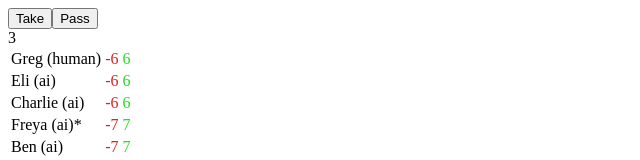
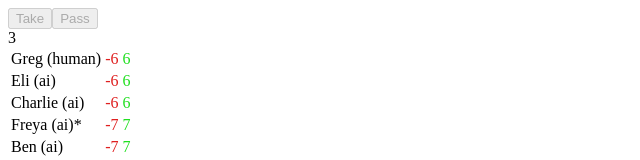
Before and after one commit to Codey-Miller/NoThanks, a plain HTML site: page index.html in a window 1280 px wide. Both pictures are taken after a click on the button "Pass". Shown: the top 160 px of the page, without its empty margins (0-640 px from the left). Drawn offline with Linux system fonts and the light colour scheme.

Commit message:
disabled buttons when unable to use

```diff
--- a/index.html
+++ b/index.html
@@ -5,7 +5,7 @@
 		<script src="script.js"></script>
 	</head>
 	<body>
-		<button class="btnTake" value="take">Take</button><button class="btnPass" value="pass">Pass</button>
+		<button class="btnTake" value="take" disabled>Take</button><button class="btnPass" value="pass" disabled>Pass</button>
 		<div class="counters"></div>
 		<table class="players">
 		</table>
--- a/script.js
+++ b/script.js
@@ -103,7 +103,15 @@ window.addEventListener("load",function(){
 			this.score_element.innerHTML = this.score;
 		}
 		go(){
-			if(this.type=="human"&&chosen_action=="")return;
+			if(this.type=="human"&&chosen_action==""){
+				document.querySelector(".btnTake").removeAttribute("disabled");
+				if(this.counter_amount>0){
+					document.querySelector(".btnPass").removeAttribute("disabled");
+				}
+				return;
+			}
+			document.querySelector(".btnTake").setAttribute("disabled","disabled");
+			document.querySelector(".btnPass").setAttribute("disabled","disabled");
 			if(this.type=="ai"){
 				if(new Date().getTime()<=last_turn_time+1000)return;
 				if(this.counter_amount == 0||rand(1,4)==1){
```
